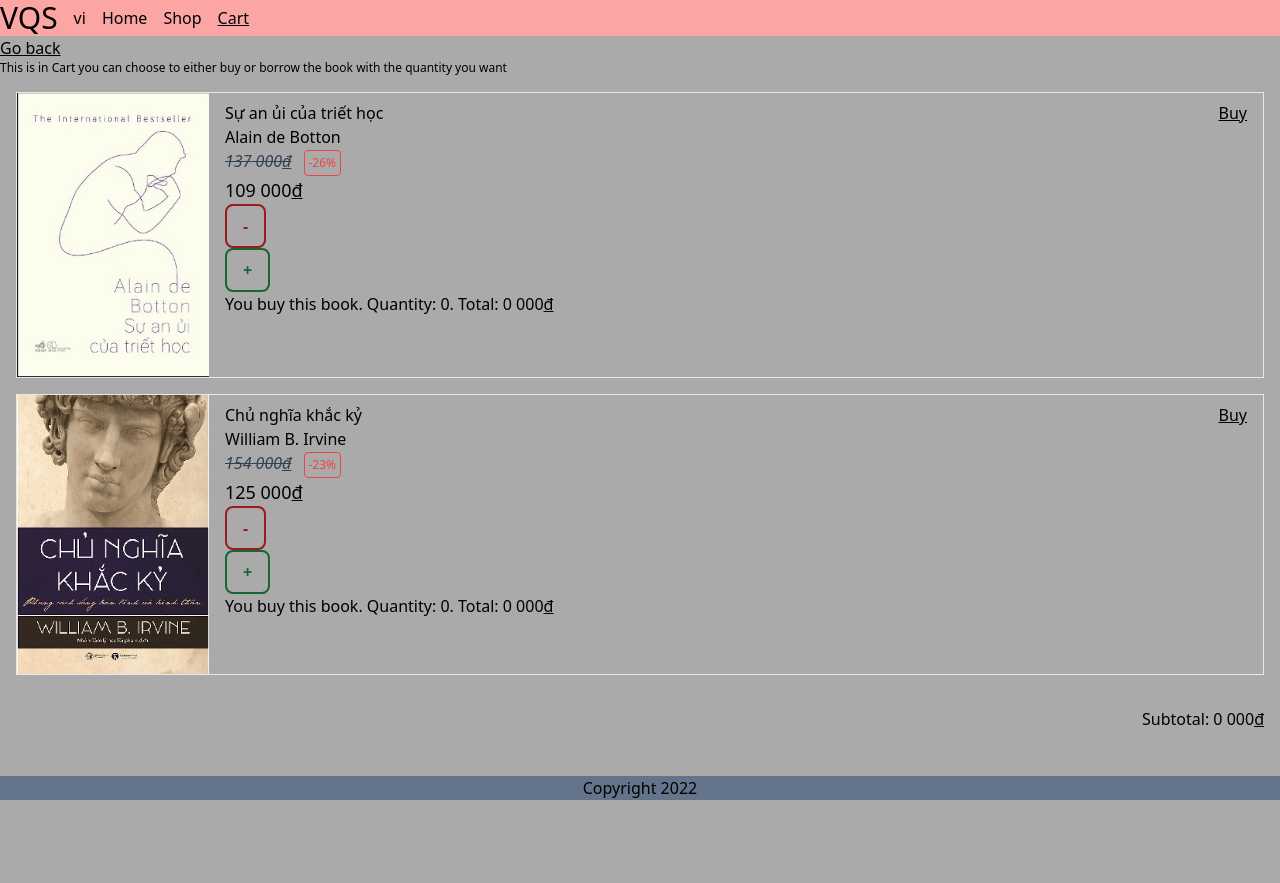
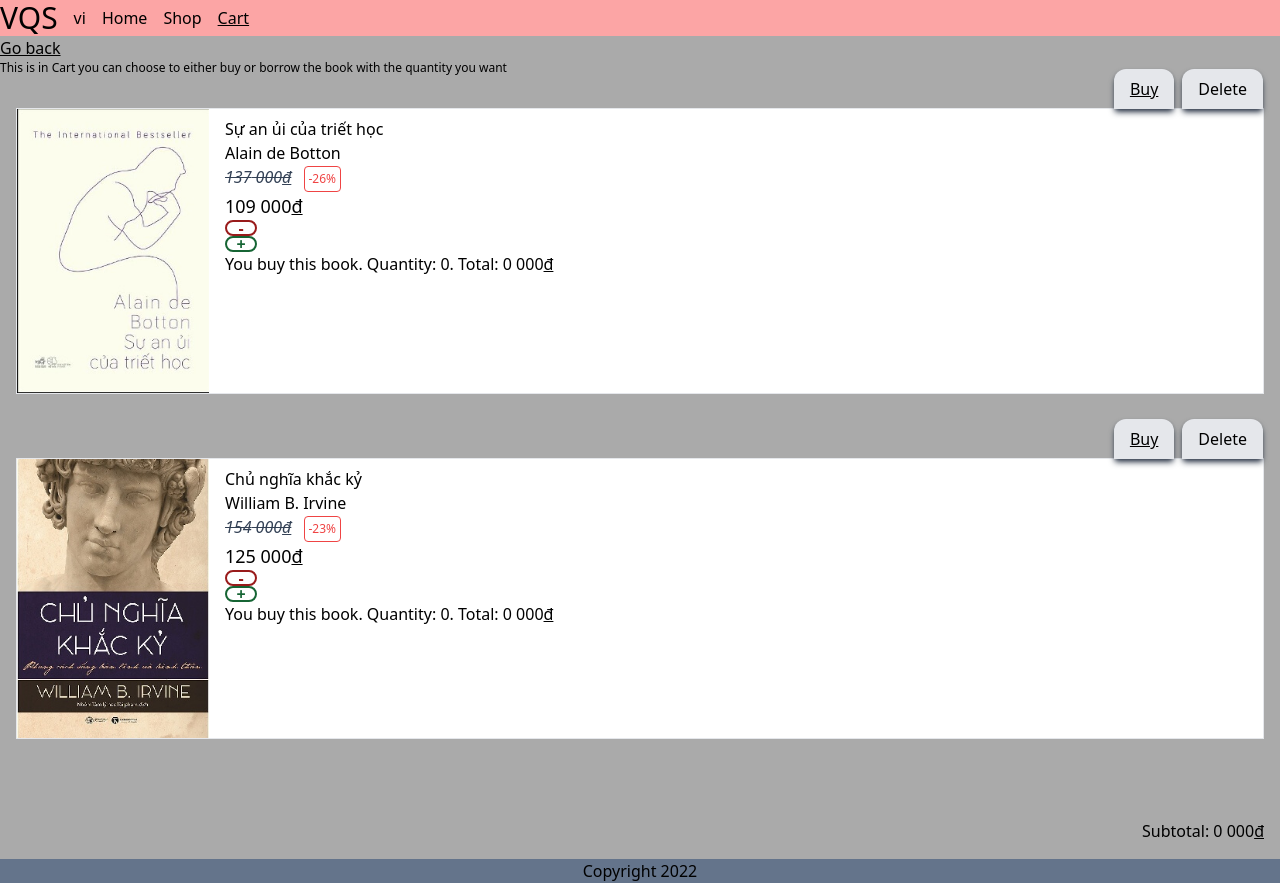
Before and after one commit to minhhoccode111/shopping-cart-top, a React (Vite) app: page /cart in a window 1280 px wide. Before the commit the page ends 800 px from the top, so only its background shows below. Built offline with nearby package versions, Linux system fonts and the light colour scheme.

Commit message:
delete button

```diff
--- a/src/routes/cart.tsx
+++ b/src/routes/cart.tsx
@@ -1,5 +1,5 @@
-import { useLoaderData, Link, useSubmit, Form, useFetcher } from 'react-router-dom';
-import { getCarts, getCart, updateCart, sumCarts } from '../methods/carts';
+import { useLoaderData, Link, useFetcher } from 'react-router-dom';
+import { getCarts, deleteCart, getCart, updateCart, sumCarts } from '../methods/carts';
 
 export const loader = async () => {
   const carts = await getCarts();
@@ -12,18 +12,27 @@ export const action = async ({ request }) => {
   const data = Object.fromEntries(formData);
   const id = data.id;
   console.log(data);
+
   if (data.action === 'toggle') {
     await updateCart(id, { isBuying: data.isBuying === 'true' });
     return null;
   }
+
+  if (data.action === 'delete') {
+    await deleteCart(id);
+    return null;
+  }
+
   const cart = await getCart(id);
   const value = Number(data.value);
+
   if (data.isBuying === 'true') {
     const buyQuantity = cart.inputBuyQuantity + value;
     if (buyQuantity < 0) alert('Please use positive quantity!');
     else await updateCart(id, { inputBuyQuantity: buyQuantity });
     return null;
   }
+
   const borrowQuantity = cart.inputBorrowQuantity + value;
   if (borrowQuantity < 0) alert('Please use positive quantity!');
   else await updateCart(id, { inputBorrowQuantity: borrowQuantity });
@@ -32,7 +41,6 @@ export const action = async ({ request }) => {
 
 const CartForm = ({ cart }) => {
   const fetcher = useFetcher();
-  const submit = useSubmit();
   const salePercent = `-${cart.sale}%`;
   const beforeSale = Math.round(cart.price * (1 + cart.sale / 100));
   const afterSale = cart.price;
@@ -66,18 +74,26 @@ const CartForm = ({ cart }) => {
         <p className="">{cart.author}</p>
         {jsxPrice}
       </div>
-      <fetcher.Form method="post" className="absolute z-10 top-0 right-0">
+      <div className="absolute z-10 right-0 bottom-full flex items-center justify-between gap-2">
+        <fetcher.Form method="post" className="rounded-t-xl hover:shadow-inner transition-shadow shadow-gray-700 bg-gray-200 shadow-md">
           <input type="text" hidden aria-hidden readOnly placeholder="read cart id" name="id" value={cart.id} />
           <input type="text" hidden aria-hidden readOnly placeholder="read cart action" name="action" value={'toggle'} />
           <button name="isBuying" value={cart.isBuying ? 'false' : 'true'} className={'px-4 py-2 underline'} type="submit">
             {cart.isBuying ? 'Buy' : 'Borrow'}
           </button>
         </fetcher.Form>
+        <fetcher.Form method="post" className="rounded-t-xl hover:shadow-inner transition-shadow shadow-gray-700 bg-gray-200 shadow-md">
+          <input type="text" hidden aria-hidden readOnly placeholder="read cart id" name="id" value={cart.id} />
+          <button name="action" value={'delete'} className={'px-4 py-2'} type="submit">
+            Delete
+          </button>
+        </fetcher.Form>
+      </div>
       <fetcher.Form method="post" className="">
         <input type="text" hidden aria-hidden readOnly placeholder="read card id" name="id" value={cart.id} />
         <input type="text" hidden aria-hidden readOnly placeholder="read card action" name="action" value="change" />
         <input type="text" hidden aria-hidden readOnly placeholder="read card isBuying" name="isBuying" value={cart.isBuying ? 'true' : 'false'} />
-        <button name={'value'} value={-1} className="px-4 py-2 rounded-lg border-2 font-bold text-red-800 border-red-800" type="submit">
+        <button name={'value'} value={-1} className="rounded-lg h-4 w-8 flex items-center justify-center border-2 font-bold text-red-800 border-red-800" type="submit">
           -
         </button>
       </fetcher.Form>
@@ -85,20 +101,10 @@ const CartForm = ({ cart }) => {
         <input type="text" hidden aria-hidden readOnly placeholder="read card id" name="id" value={cart.id} />
         <input type="text" hidden aria-hidden readOnly placeholder="read card action" name="action" value="change" />
         <input type="text" hidden aria-hidden readOnly placeholder="read card isBuying" name="isBuying" value={cart.isBuying ? 'true' : 'false'} />
-        <button name={'value'} value={1} className="px-4 py-2 rounded-lg border-2 font-bold text-green-800 border-green-800" type="submit">
+        <button name={'value'} value={1} className="rounded-lg h-4 w-8 flex items-center justify-center border-2 font-bold text-green-800 border-green-800" type="submit">
           +
         </button>
       </fetcher.Form>
-      {/* <input
-        required
-        type="number"
-        className="p-2 w-8 rounded-md bg-transparent"
-        min={0}
-        max={cart.isBuying ? cart.buyQuantity : cart.borrowQuantity}
-        readOnly={cart.isBuying ? true : false}
-        value={cart.isBuying ? cart.inputBuyQuantity : cart.inputBorrowQuantity}
-      />
-      <span className="text-xs text-gray-50">{cart.isBuying ? 'book(s)' : 'day(s)'}</span> */}
       <p className="">
         {cart.isBuying
           ? `You buy this book. Quantity: ${cart.inputBuyQuantity}. Total: ${cart.inputBuyQuantity * cart.price} 000`
@@ -116,8 +122,9 @@ const Cart = () => {
       <h1 className="text-xs">This is in Cart you can choose to either buy or borrow the book with the quantity you want</h1>
 
       <div className="">
-        {carts.map((cart) => (
-          <div key={cart.id} className="flex gap-2 m-4 border">
+        {carts.length ? (
+          carts.map((cart) => (
+            <div key={cart.id} className="flex gap-2 m-4 border mt-8 mb-16 bg-white">
               <Link to={`/shop/book/${cart.id}`} className="">
                 <div className="w-32 sm:w-36 md:w-40 lg:w-48">
                   <img src={cart.image} alt="Book image" className="object-center" />
@@ -127,11 +134,22 @@ const Cart = () => {
                 <CartForm cart={cart} />
               </div>
             </div>
-        ))}
+          ))
+        ) : (
+          <div className="uppercase h-full flex flex-col items-center justify-center">
+            <p className="">Oops! Your cart is empty</p>
+            <p className="underline hover:no-underline transition-all">
+              <Link to={'/shop'}>Shop now!</Link>
+            </p>
           </div>
+        )}
+      </div>
+
+      {carts.length !== 0 && (
         <h2 className="text-right p-4">
-        Subtotal: {sum} 000<span className="underline">đ</span>{' '}
+          Subtotal: {sum} 000<span className="underline">đ</span>
         </h2>
+      )}
     </section>
   );
 };
```
Lines whose indentation alone changed are shown as unchanged.
